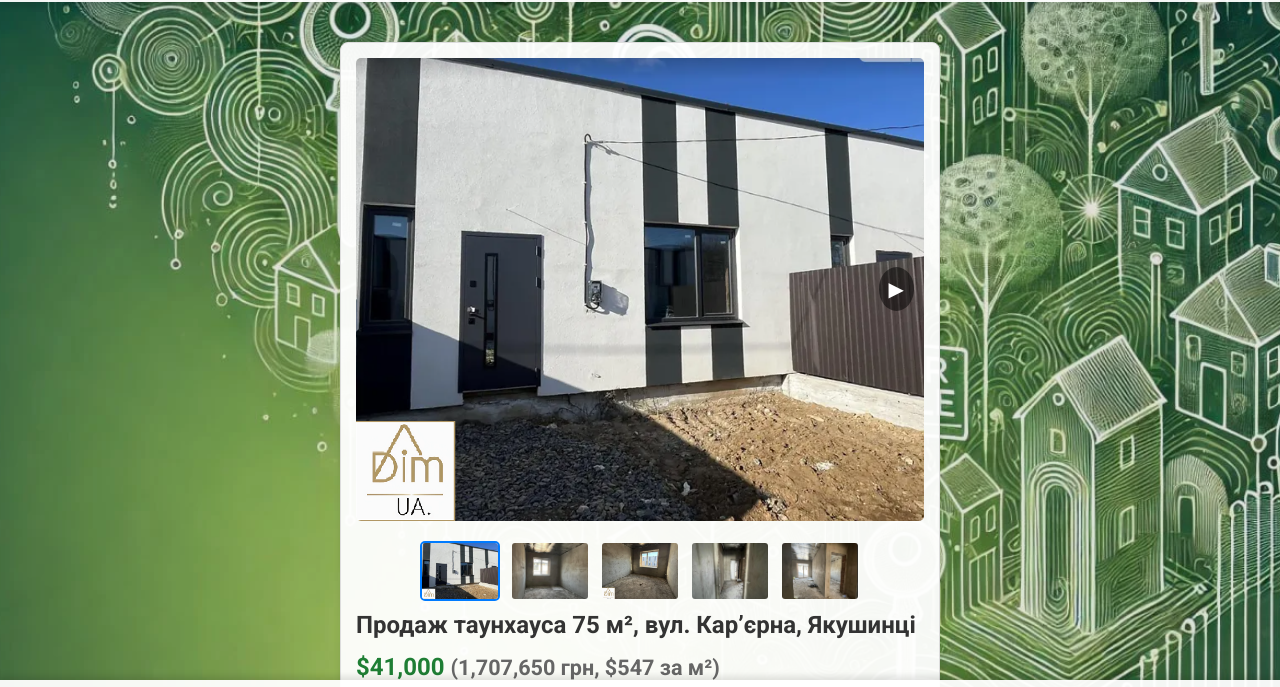
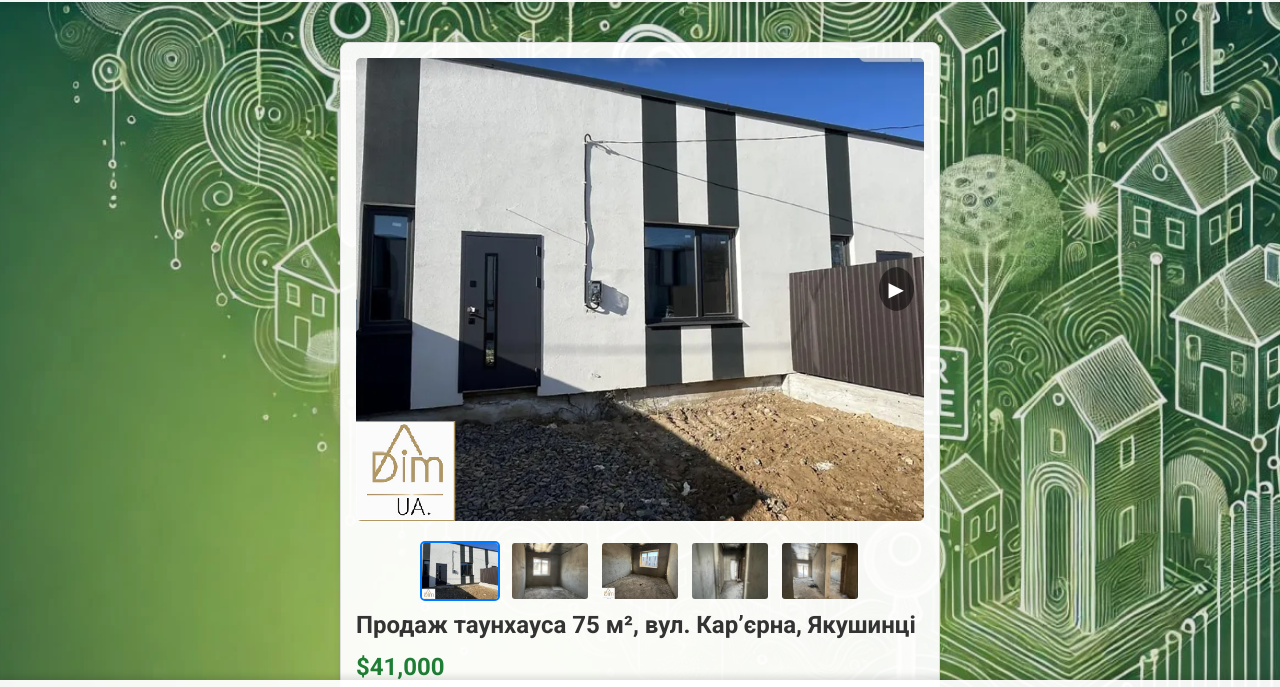
Before and after one commit to CoinAV/dim-ua, a plain HTML site: page property-details-14.html in a window 1280 px wide. Shown: the part 58-745 px from the top of the page. Drawn offline with Linux system fonts and the light colour scheme.

Commit message:
Update property-details-14.html

```diff
--- a/property-details-14.html
+++ b/property-details-14.html
@@ -498,7 +498,7 @@
             <img src="assets/images/townhouse-N14-5-2025-03-30.webp" alt="Мініатюра коридор-2 в таунхаусі у Якушинцях" onclick="switchImage(4)" loading="lazy">
         </div>
         <h1>Продаж таунхауса 75 м², вул. Кар’єрна, Якушинці</h1>
-        <div class="price">$41,000 <span>(1,707,650 грн, $547 за м²)</span></div>
+        <div class="price">$41,000</div>
         <div class="features">
             <ul>
                 <li>Загальна площа 75 м² • кухня 26 м²</li>
```
